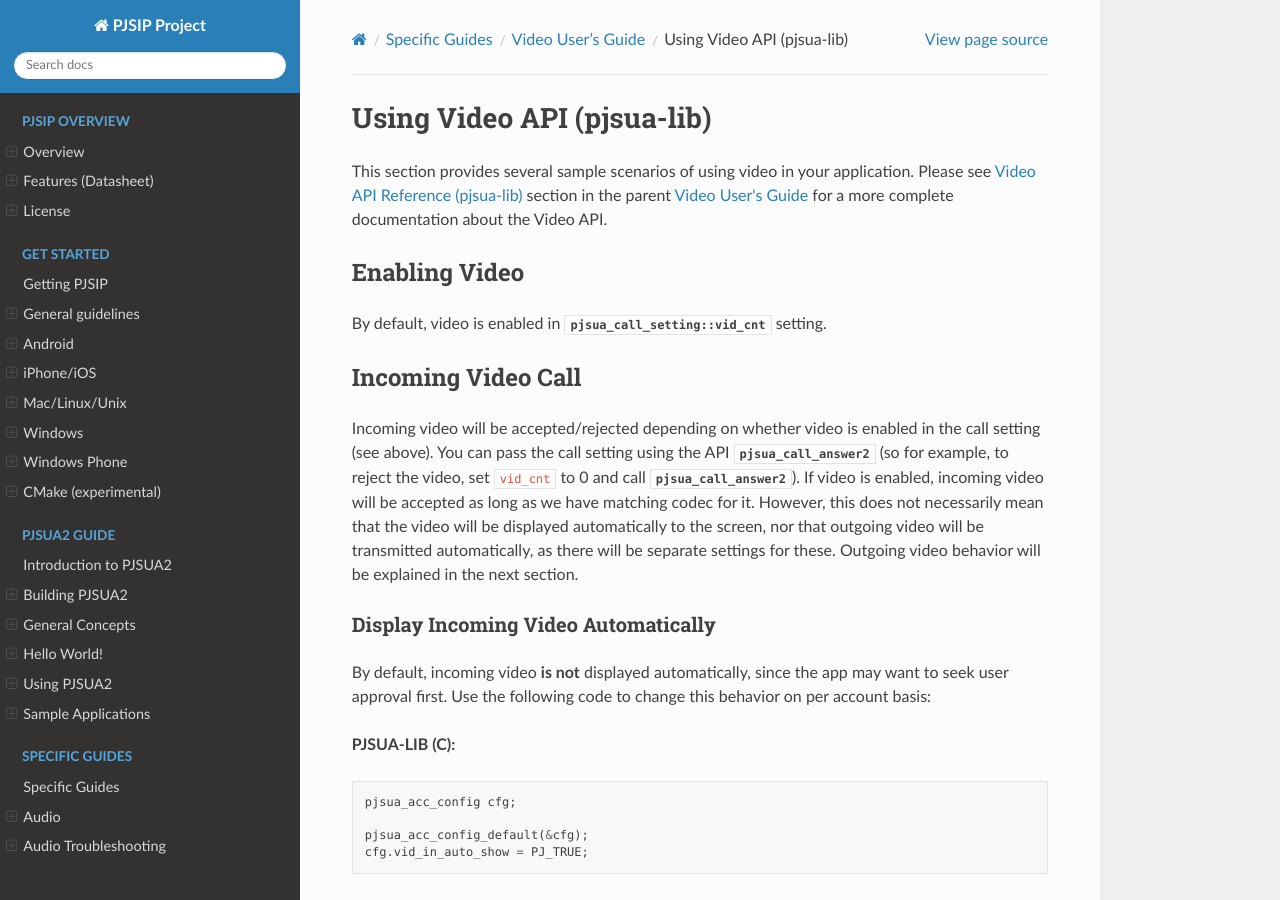
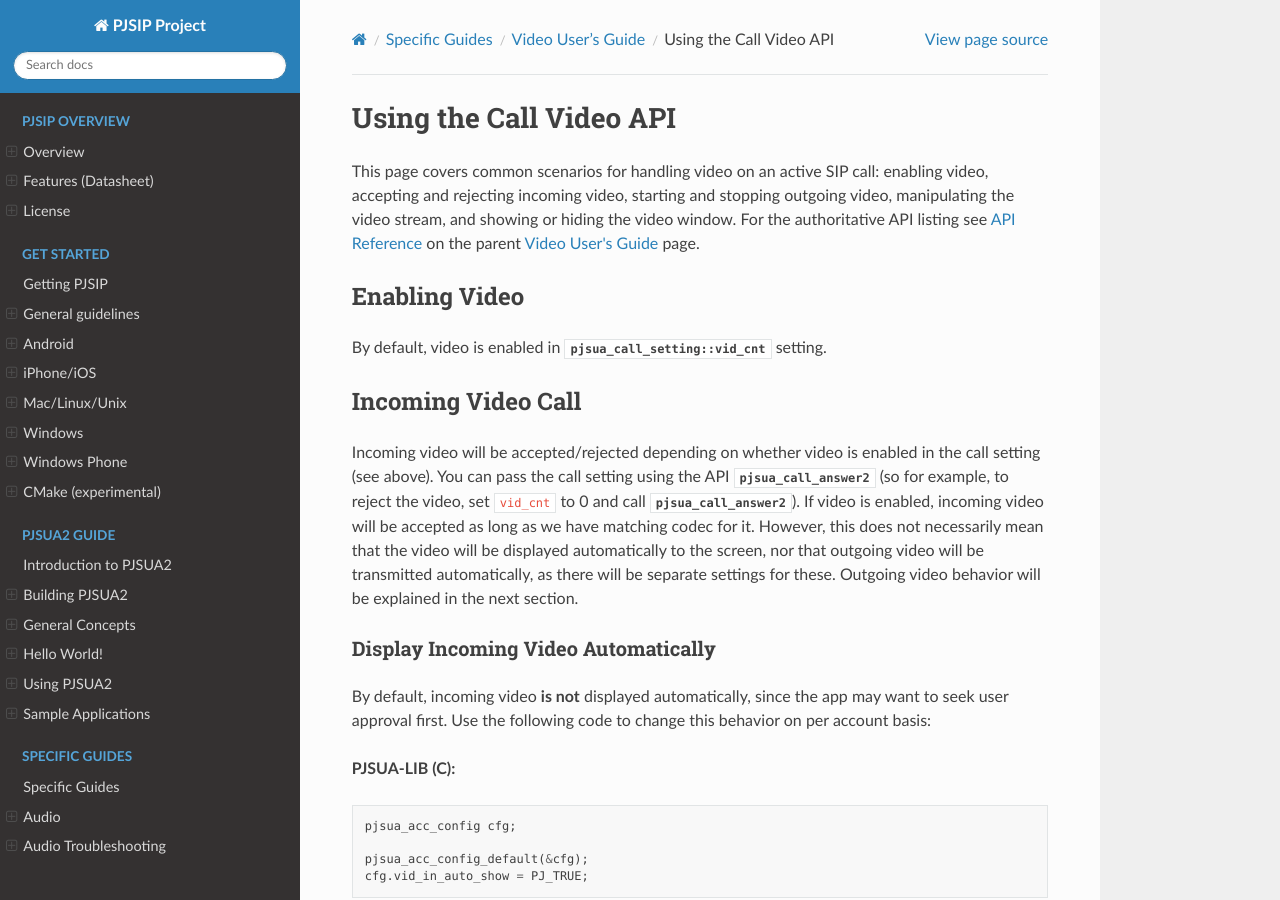
Before and after one commit to pjsip/pjproject_docs, a Sphinx documentation site: the page built from docs/source/specific-guides/video/users_guide/call_video.rst, in a window 1280 px wide and 900 px high. Built offline with Sphinx 7.4.7 and the Read the Docs theme 3.1.0, drawn with Linux system fonts in a browser that asks for light colours; the version number could not be read and is left out; some of the changed text lies outside the part shown.

Commit message:
docs: slim Video API Reference to a Doxygen pointer
The hand-curated per-group API lists in users_guide.rst duplicated
both the sub-topic pages (which now describe these APIs in context
with code) and the auto-generated Doxygen reference (which is
authoritative and stays in sync with code). They were also
PJSUA-LIB-only after the PJSUA2 snippets pass and a maintenance
liability — the previous review found 5+ APIs missing from them.

Replace the section with a short pointer paragraph that links to
the auto-generated /api/generated/pjsip/.../PJSUA__LIB__VIDEO and
/api/generated/pjmedia/.../video__device groups, plus the
/api/pjmedia/index page for codec / stream / conference / sync
references. Anchor _vid_ug_api_ref preserved on the new section so
existing inbound cross-refs still resolve.

Removed _vid_ug_vcm anchor (only one inbound reference, in
call_video.rst, where it had become a "see below" pointer to
material now distributed across the sub-topic pages). Reworded
that line to describe the recovery flow directly.

Also rename the call_video.rst page title from "Using Video API
(pjsua-lib)" to "Using the Call Video API" — the page now has
PJSUA2 snippets too and isn't PJSUA-LIB-only — and tighten its
intro paragraph to match the slimmed reference section.

Co-Authored-By: Claude Code

```diff
--- a/docs/source/specific-guides/video/users_guide/call_video.rst
+++ b/docs/source/specific-guides/video/users_guide/call_video.rst
@@ -1,10 +1,13 @@
-Using Video API (pjsua-lib)
-============================
+Using the Call Video API
+==========================
 
-This section provides several sample scenarios of using video in your
-application. Please see :any:`vid_ug_api_ref` section in the parent
-:any:`Video User's Guide </specific-guides/video/users_guide>` for a
-more complete documentation about the Video API.
+This page covers common scenarios for handling video on an active
+SIP call: enabling video, accepting and rejecting incoming video,
+starting and stopping outgoing video, manipulating the video stream,
+and showing or hiding the video window. For the authoritative API
+listing see :any:`vid_ug_api_ref` on the parent
+:any:`Video User's Guide </specific-guides/video/users_guide>`
+page.
 
 Enabling Video
 ~~~~~~~~~~~~~~
@@ -244,9 +247,8 @@ renegotiation:
 
 For operations that send re-INVITE/UPDATE the result is not available
 immediately; the application can implement
-:cpp:any:`pjsua_callback::on_call_media_state()` and inspect the resulting
-negotiation in :cpp:any:`pjsua_call_info`. See :any:`vid_ug_vcm` below for
-more information.
+:cpp:any:`pjsua_callback::on_call_media_state()` and inspect the
+resulting negotiation in :cpp:any:`pjsua_call_info`.
 
 Add or Remove Video
 ~~~~~~~~~~~~~~~~~~~
```
Also changed, not shown: docs/source/specific-guides/video/users_guide.rst (+11 -148 lines).
